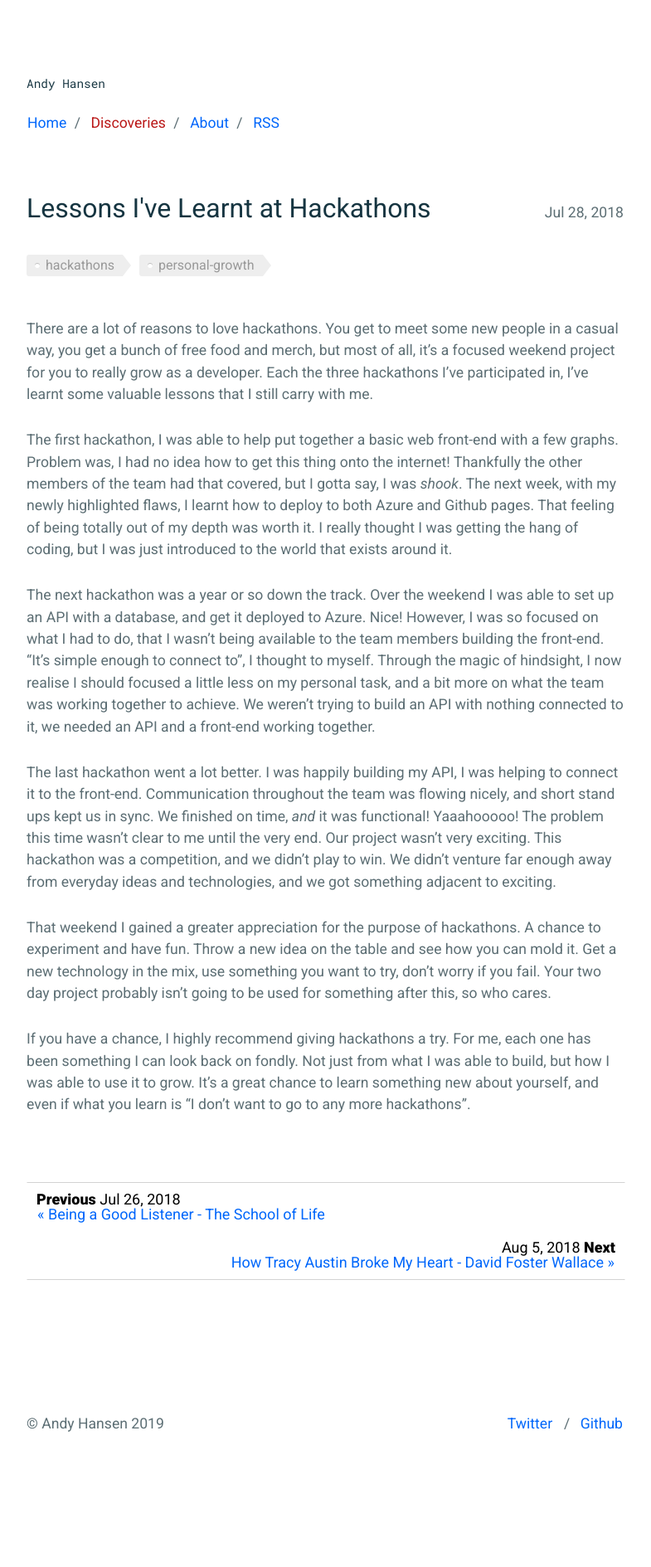
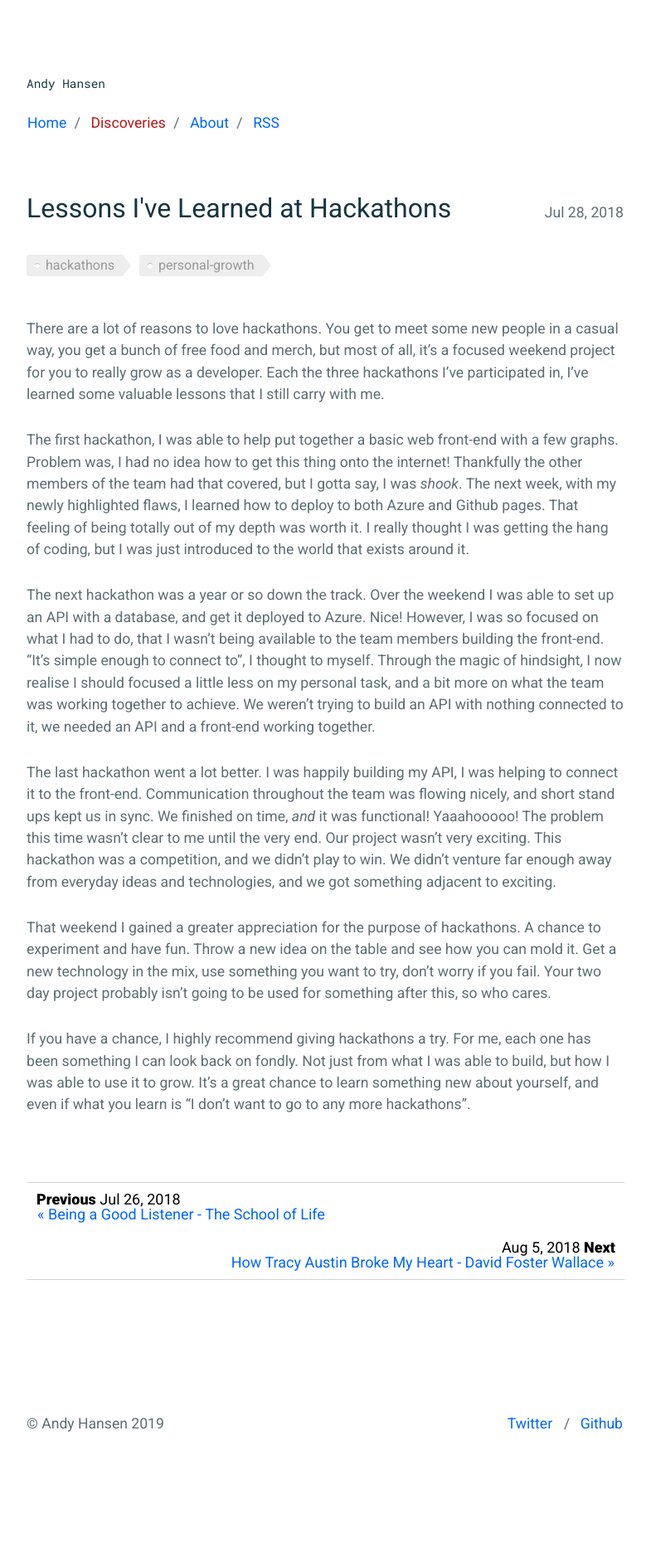
Before and after one commit to andyhansen/blog, a Jekyll site: the page built from _posts/2018-07-28-hackathon-lessons.md, in a window 1280 px wide. Shown: the whole page at 83% size, without its empty margins (248-1033 px from the left). Built offline with Jekyll 4.4.1, drawn with Linux system fonts in a browser that asks for light colours; nearby versions of some CDN libraries; comment, search, counter and statistics services are not loaded.

Commit message:
learnt -> learned
Sorry.

```diff
--- a/_posts/2018-07-28-hackathon-lessons.md
+++ b/_posts/2018-07-28-hackathon-lessons.md
@@ -1,6 +1,6 @@
 ---
 layout: post
-title: "Lessons I've Learnt at Hackathons"
+title: "Lessons I've Learned at Hackathons"
 description: "and why you should go to one!"
 date: 2018-07-28
 tags: hackathons personal-growth
@@ -9,12 +9,12 @@ comments: true
 
 There are a lot of reasons to love hackathons.
 You get to meet some new people in a casual way, you get a bunch of free food and merch, but most of all, it's a focused weekend project for you to really grow as a developer.
-Each the three hackathons I've participated in, I've learnt some valuable lessons that I still carry with me.
+Each the three hackathons I've participated in, I've learned some valuable lessons that I still carry with me.
 
 The first hackathon, I was able to help put together a basic web front-end with a few graphs.
 Problem was, I had no idea how to get this thing onto the internet!
 Thankfully the other members of the team had that covered, but I gotta say, I was _shook_.
-The next week, with my newly highlighted flaws, I learnt how to deploy to both Azure and Github pages.
+The next week, with my newly highlighted flaws, I learned how to deploy to both Azure and Github pages.
 That feeling of being totally out of my depth was worth it.
 I really thought I was getting the hang of coding, but I was just introduced to the world that exists around it.
 
```
Also changed, not shown: _posts/2017-07-02-humility-as-a-programmer.md (+1 -1 lines), _posts/2018-07-21-from-csharp-to-ruby.md (+1 -1 lines), _posts/2019-05-21-what-ive-learned-so-far.md (renamed from _posts/2019-05-21-what-ive-learnt-so-far.md, +1 -1 lines), README.md.
